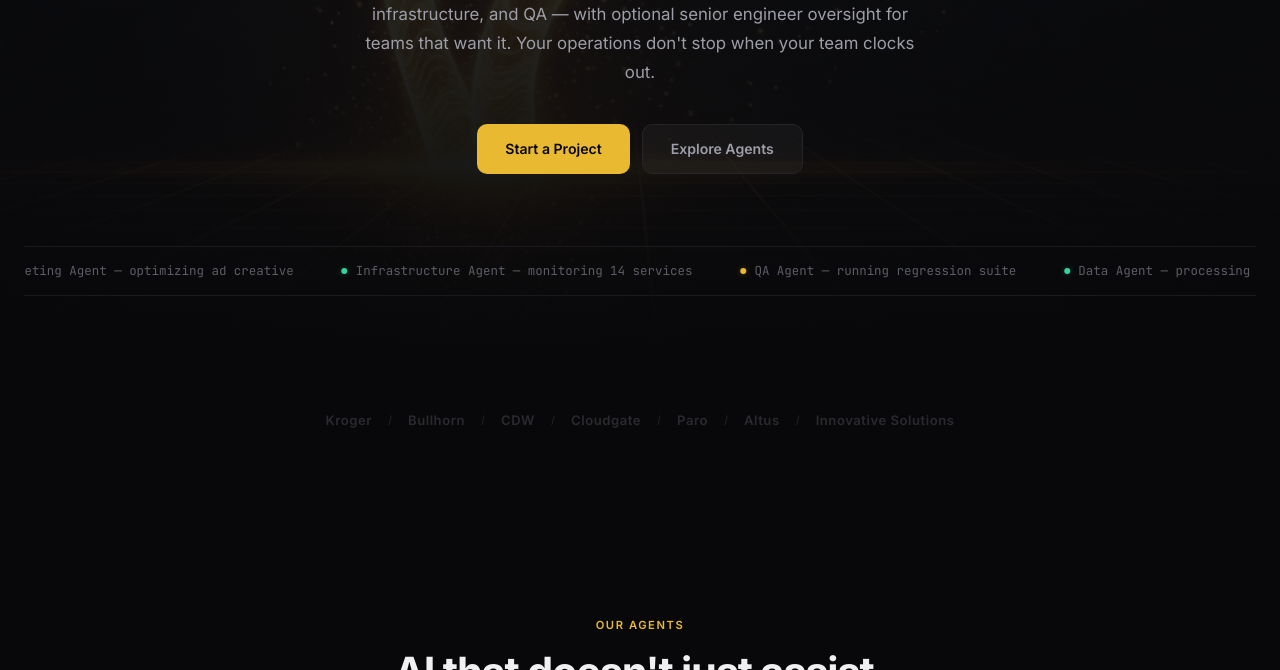
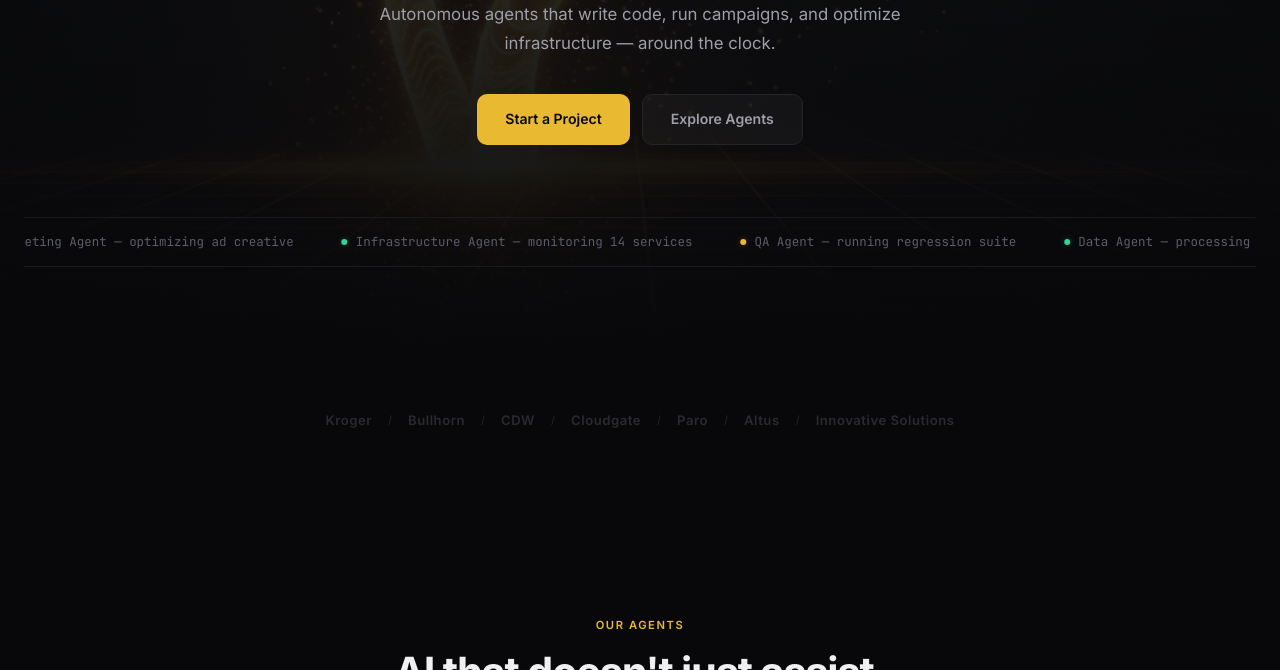
Before and after one commit to chris-callaway/gazellia-site, a plain HTML site: page index.html in a window 1280 px wide. Shown: the part 430-1100 px from the top of the page. Drawn offline with Linux system fonts and the light colour scheme.

Commit message:
Shorten hero subtitle — less busy
Co-Authored-By: Claude Opus 4.6 (1M context) <noreply@anthropic.com>

```diff
--- a/index.html
+++ b/index.html
@@ -137,7 +137,7 @@
         Autonomous AI Agents — Live in Production
       </div>
       <h1>Software that builds,<br>markets, and runs <span class="text-gold">itself</span></h1>
-      <p class="hero-subtitle">We deploy intelligent agents that handle development, marketing, infrastructure, and QA — with optional senior engineer oversight for teams that want it. Your operations don't stop when your team clocks out.</p>
+      <p class="hero-subtitle">Autonomous agents that write code, run campaigns, and optimize infrastructure — around the clock.</p>
       <div class="hero-actions">
         <a href="#contact" class="btn btn-primary">Start a Project</a>
         <a href="#agents" class="btn btn-ghost">Explore Agents</a>
```
